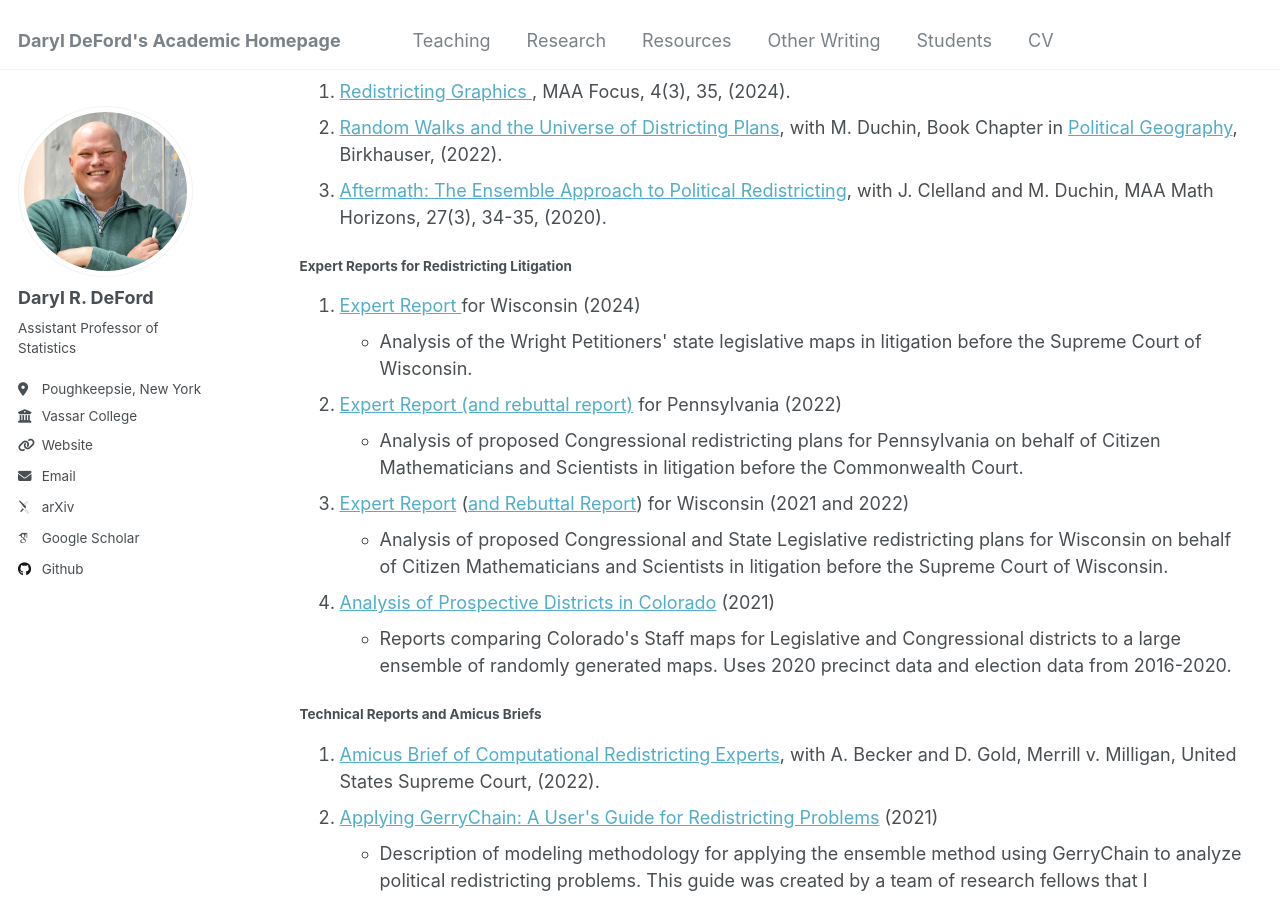
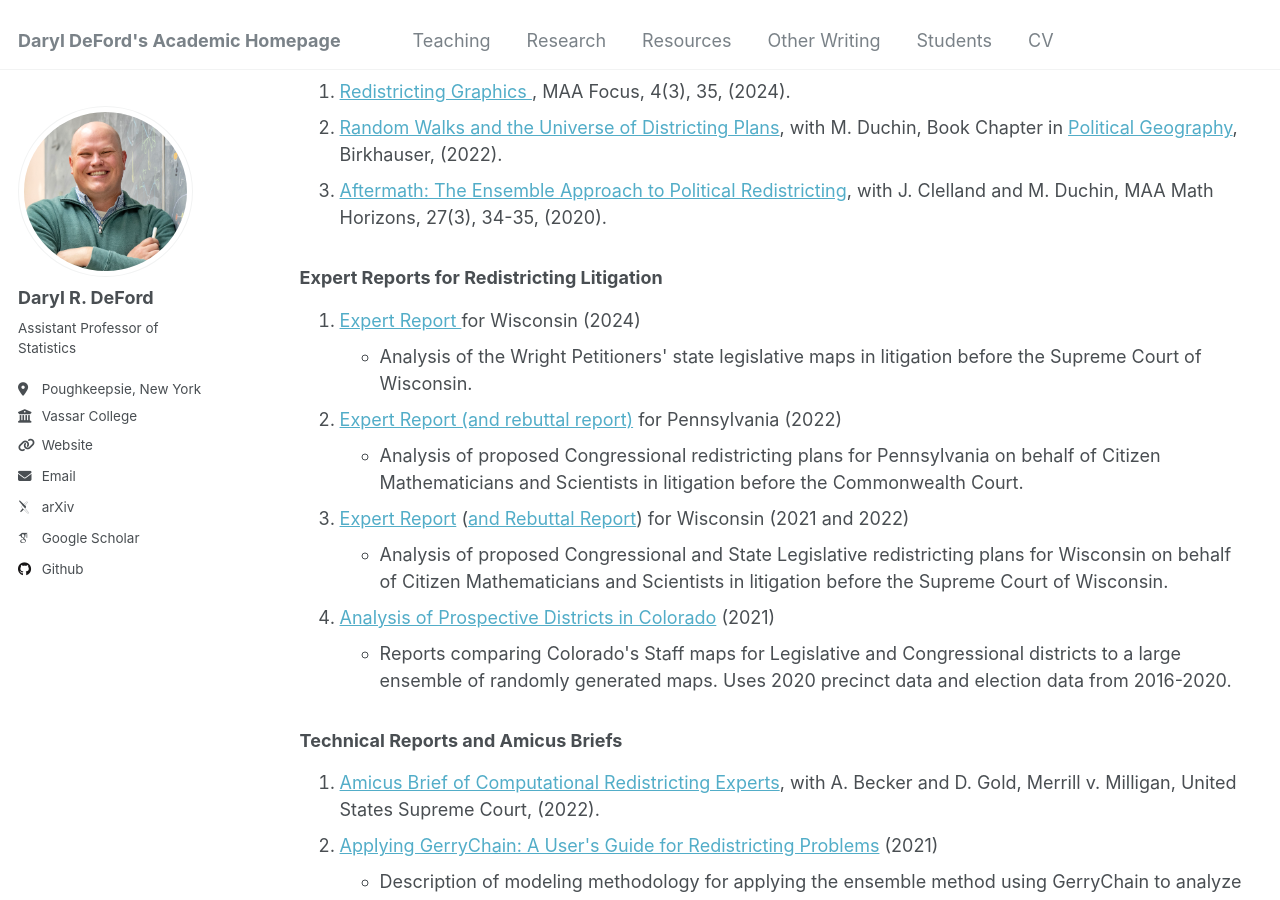
Before and after one commit to drdeford/drdeford.github.io, a Jekyll site: the page built from _pages/Research.md, in a window 1280 px wide and 900 px high, scrolled down 2611 px. Built offline with Jekyll 4.4.1, drawn with Linux system fonts in a browser that asks for light colours; some web fonts are replaced.

```diff
--- a/_pages/Research.md
+++ b/_pages/Research.md
@@ -160,7 +160,7 @@ Conference on Complex Networks and Applications, Studies in Computational Intell
 </ol>
 
 
-<bold><H4>Expert Reports for Redistricting Litigation</H4></bold>
+<bold><H3>Expert Reports for Redistricting Litigation</H3></bold>
 <ol>
 <li> <a href="https://www.wicourts.gov/courts/supreme/origact/docs/23ap1399_011224expertreportdeford.pdf"> Expert Report </a> for Wisconsin (2024)</li>
 <ul>
@@ -182,7 +182,7 @@ Conference on Complex Networks and Applications, Studies in Computational Intell
 
 </ol>
 
-<bold><H4>Technical Reports and Amicus Briefs</H4></bold>
+<bold><H3>Technical Reports and Amicus Briefs</H3></bold>
 <ol>
 
 <li><a href="https://www.supremecourt.gov/DocketPDF/21/21-1086/230272/20220718153650363_21-1086%2021-1087%20bsac%20Computational%20Redistricting%20Experts.pdf">
```
